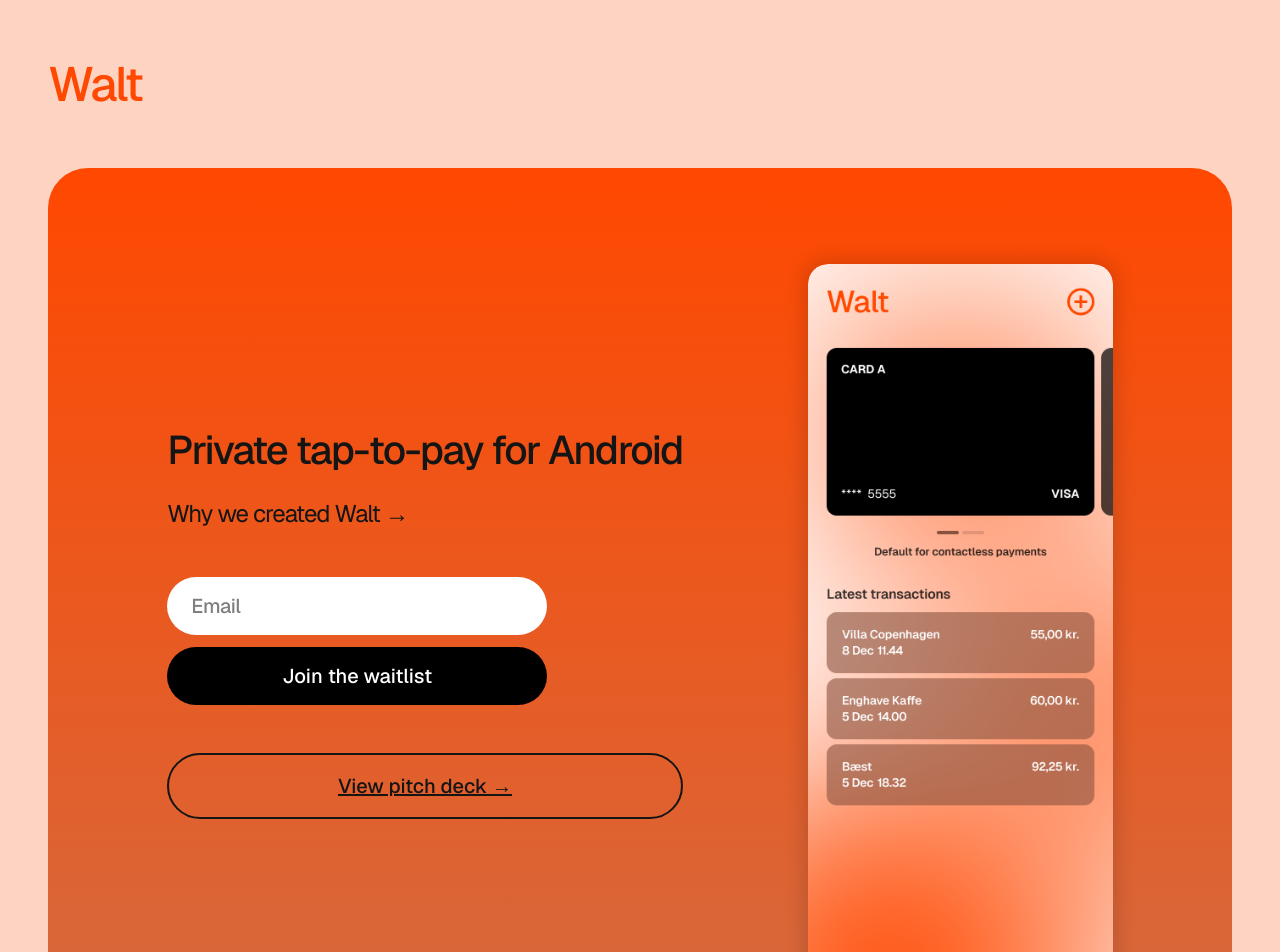
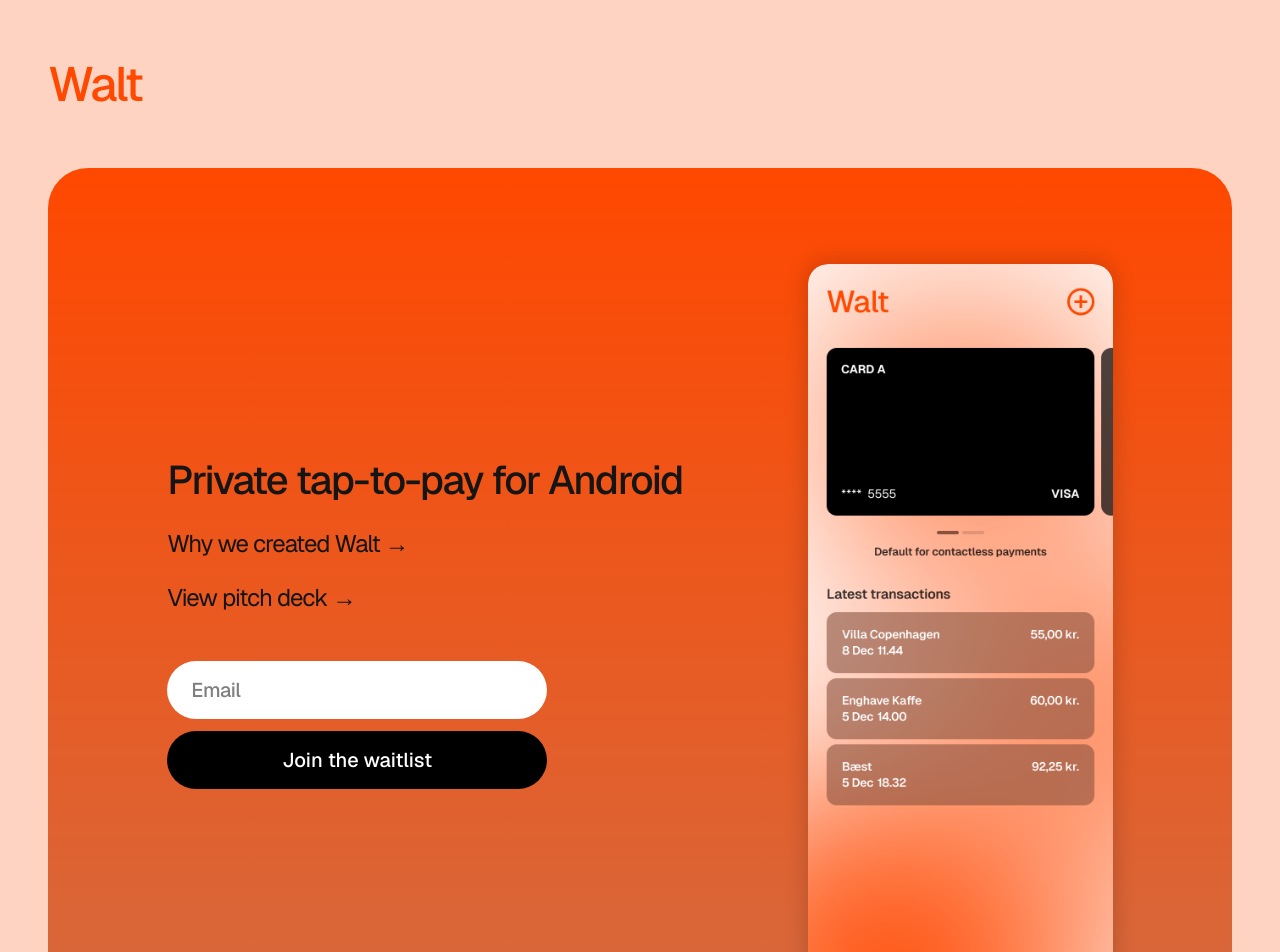
Before and after one commit to walt-app/walt-signup, a Next.js app: page / in a window 1280 px wide. Shown: the top 952 px of the page. Built offline with nearby package versions, Linux system fonts and the light colour scheme.

Commit message:
Move pitch deck link under 'Why we created Walt' with matching styling
- Relocate 'View pitch deck' link to hero-text section
- Use hero-subhead class for consistent styling with motivation link
- Remove unused hero-button outline CSS

```diff
--- a/pages/index.js
+++ b/pages/index.js
@@ -241,6 +241,9 @@ export default function Home() {
                   <Link href="/motivation" className="hero-subhead">
                     Why we created Walt →
                   </Link>
+                  <Link href="/pitch" className="hero-subhead">
+                    View pitch deck →
+                  </Link>
                 </div>
                 <form onSubmit={handleSubmit} className="hero-form">
                   <div className="hero-input-group">
@@ -266,9 +269,6 @@ export default function Home() {
                     <div className={`form-message ${messageType}`}>{message}</div>
                   )}
                 </form>
-                <Link href="/pitch" className="hero-button outline">
-                  View pitch deck →
-                </Link>
               </div>
               <div className="hero-visual">
                 <div className="phone-mockup">
--- a/styles/globals.css
+++ b/styles/globals.css
@@ -309,17 +309,6 @@ h6 {
   opacity: 0.4;
   cursor: not-allowed;
   transform: none;
-}
-
-.hero-button.outline {
-  background: transparent;
-  color: var(--text-dark);
-  border: 2px solid var(--text-dark);
-}
-
-.hero-button.outline:hover {
-  background: var(--text-dark);
-  color: var(--text-white);
 }
 
 .hero-secondary-action {
```
